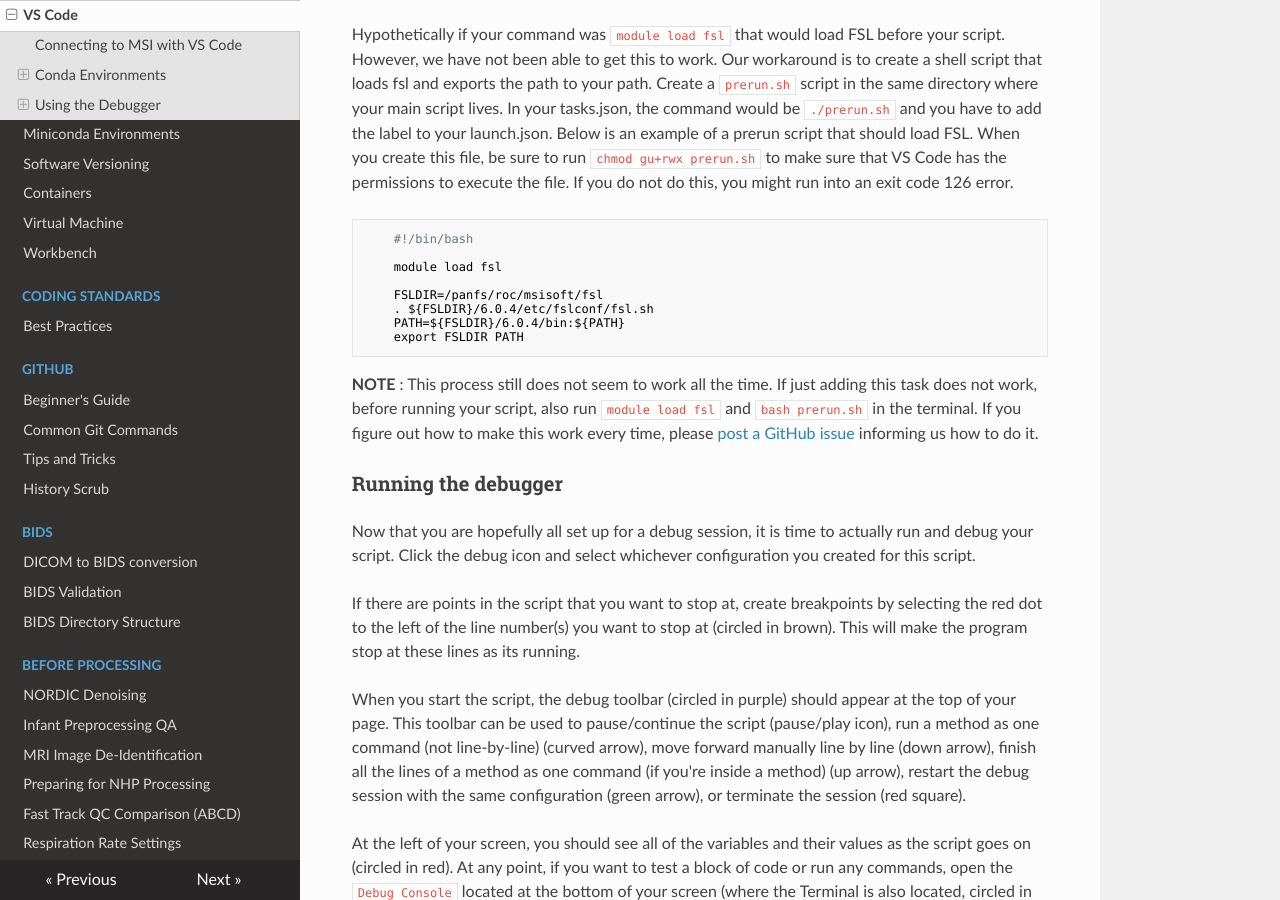
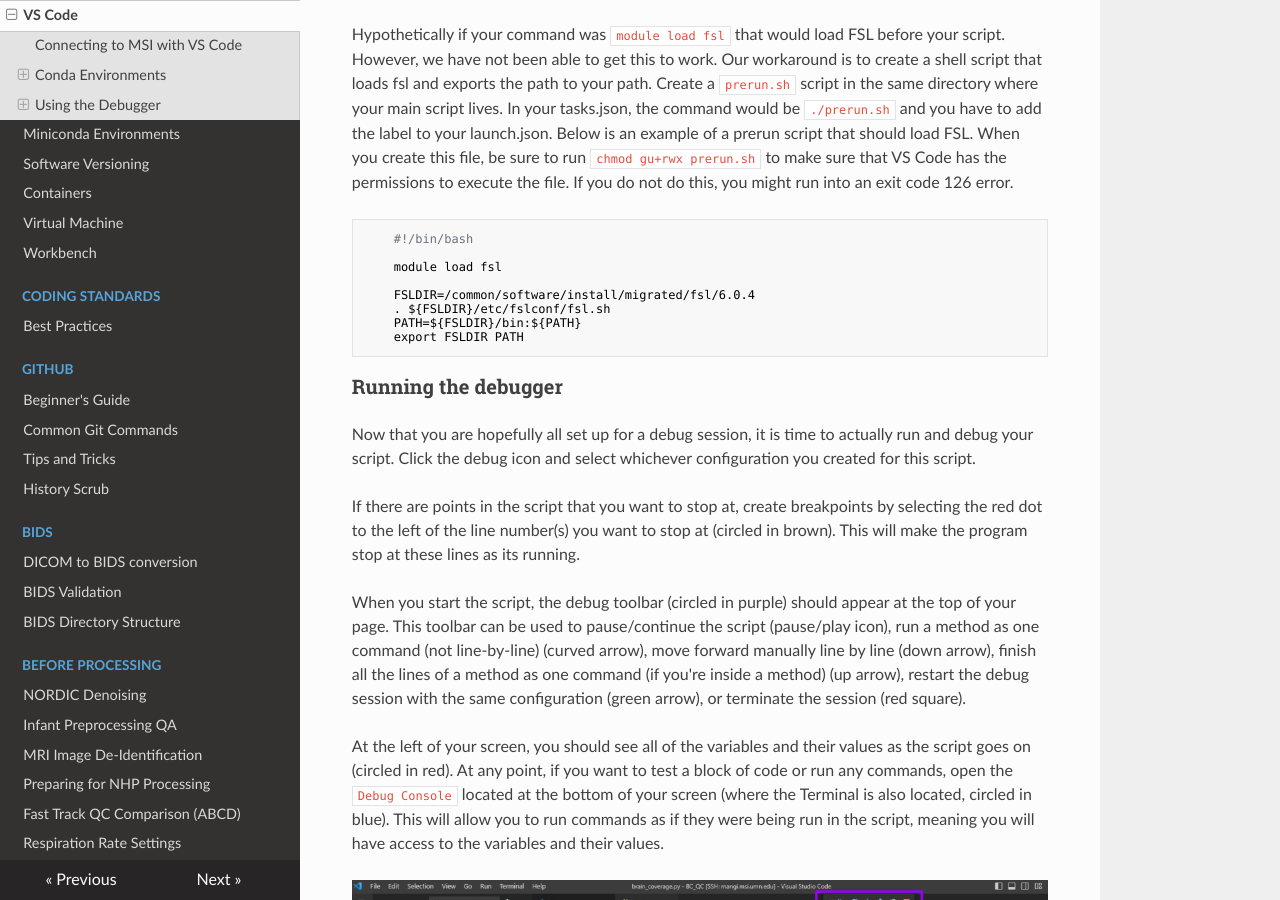
Before and after one commit to DCAN-Labs/cdni-brain, an MkDocs documentation site: the page built from docs/vscode.md, in a window 1280 px wide and 900 px high, scrolled down 7759 px. Built offline with MkDocs 1.6.1, drawn with Linux system fonts in a browser that asks for light colours; nearby versions of some CDN libraries.

Commit message:
Updated fsl paths according to an email from the MSI Help Desk

```diff
--- a/docs/vscode.md
+++ b/docs/vscode.md
@@ -231,12 +231,10 @@ Hypothetically if your command was `module load fsl` that would load FSL before
 
         module load fsl
 
-        FSLDIR=/panfs/roc/msisoft/fsl
-        . ${FSLDIR}/6.0.4/etc/fslconf/fsl.sh
-        PATH=${FSLDIR}/6.0.4/bin:${PATH}
+        FSLDIR=/common/software/install/migrated/fsl/6.0.4
+        . ${FSLDIR}/etc/fslconf/fsl.sh
+        PATH=${FSLDIR}/bin:${PATH}
         export FSLDIR PATH
-
- **NOTE** : This process still does not seem to work all the time. If just adding this task does not work, before running your script, also run `module load fsl` and `bash prerun.sh` in the terminal. If you figure out how to make this work every time, please [post a GitHub issue](https://github.com/DCAN-Labs/dcan-labs-informational-guide/issues) informing us how to do it.
 
 ### Running the debugger
 
```
